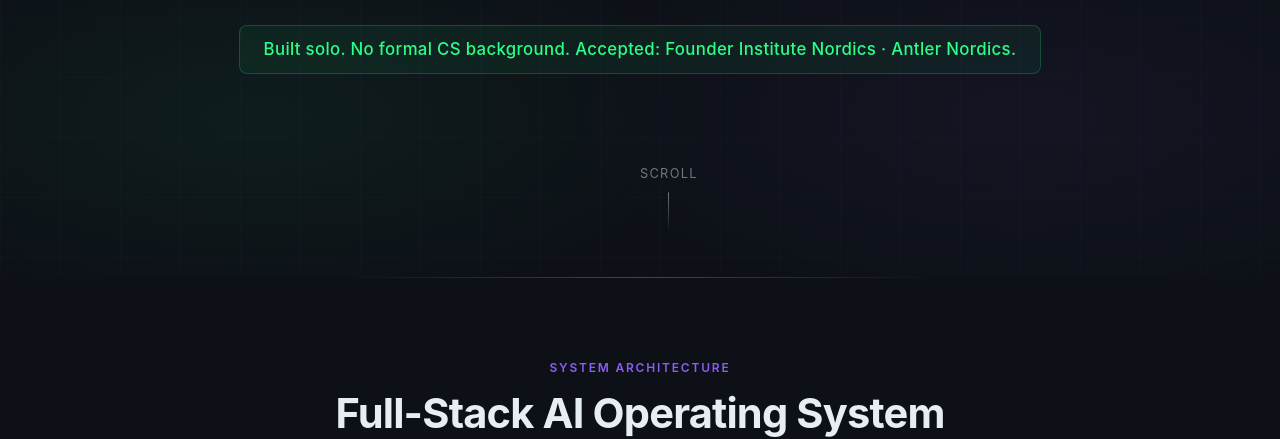
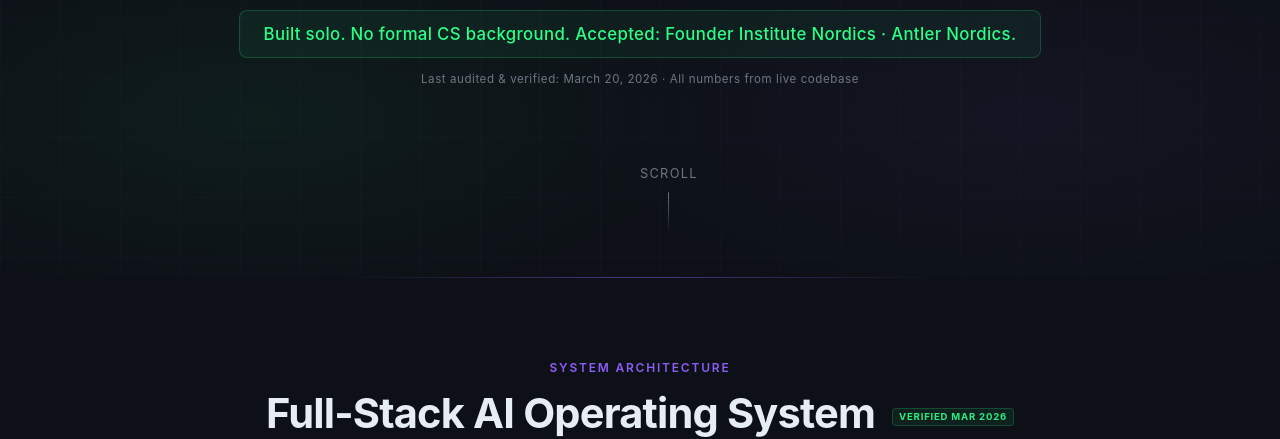
Before and after one commit to Yoggi-SheandElle/elektraos-portfolio, a plain HTML site: page index.html in a window 1280 px wide. Shown: the part 523-962 px from the top of the page. Drawn offline with Linux system fonts and the light colour scheme.

Commit message:
Add verified badges and last-audit date to portfolio
- 'Verified Mar 2026' badge on Architecture section
- 'Upgraded' badge on Agent section
- 'New Integrations' badge on Tech Stack
- 'Active' badge on Upgrade Roadmap
- Hero: 'Last audited & verified: March 20, 2026' stamp
- Subtle green pulse animation, matches existing design

Co-Authored-By: Claude Opus 4.6 <noreply@anthropic.com>

```diff
--- a/index.html
+++ b/index.html
@@ -926,6 +926,27 @@
     margin-top: 8px;
   }
 
+  /* ===== UPDATED BADGE ===== */
+  .badge-updated {
+    display: inline-block;
+    font-size: 0.6rem;
+    font-weight: 700;
+    letter-spacing: 0.08em;
+    text-transform: uppercase;
+    color: var(--success);
+    background: rgba(43, 255, 136, 0.08);
+    border: 1px solid rgba(43, 255, 136, 0.2);
+    border-radius: 4px;
+    padding: 2px 6px;
+    margin-left: 8px;
+    vertical-align: middle;
+    animation: badge-pulse 3s ease-in-out infinite;
+  }
+  @keyframes badge-pulse {
+    0%, 100% { opacity: 0.7; }
+    50% { opacity: 1; }
+  }
+
   /* ===== FOOTER ===== */
   .footer {
     padding: 48px 0;
@@ -1129,6 +1150,7 @@
       <p class="hero-tagline">AI-powered business operating system</p>
       <p class="hero-desc">184,000+ lines of code &middot; 624 endpoints &middot; 41 agents &middot; 13 domains</p>
       <div class="hero-build-line">Built solo. No formal CS background. Accepted: Founder Institute Nordics &middot; Antler Nordics.</div>
+      <div style="margin-top: 12px; font-size: 0.72rem; color: var(--text-muted); letter-spacing: 0.05em;">Last audited &amp; verified: March 20, 2026 &middot; All numbers from live codebase</div>
     </div>
     <div class="hero-scroll-hint">Scroll</div>
   </section>
@@ -1140,7 +1162,7 @@
     <div class="container">
       <div class="section-header center animate-in">
         <div class="section-label">System Architecture</div>
-        <h2 class="section-title">Full-Stack AI Operating System</h2>
+        <h2 class="section-title">Full-Stack AI Operating System <span class="badge-updated">Verified Mar 2026</span></h2>
         <p class="section-desc">A complete business automation platform built from the ground up as a solo project by a marketing and e-commerce professional with no formal CS background.</p>
       </div>
 
@@ -1323,7 +1345,7 @@
     <div class="container">
       <div class="section-header animate-in">
         <div class="section-label">Elektra + 40 Sub-Agents</div>
-        <h2 class="section-title">Elektra: A Structured AI Agent</h2>
+        <h2 class="section-title">Elektra: A Structured AI Agent <span class="badge-updated">Upgraded</span></h2>
         <p class="section-desc">Elektra is not a chatbot. It is a structured AI agent with awareness, memory, behavioral flags, and proactive capabilities. It delegates tasks to 41 specialized sub-agents across 3 execution backends and 6 LLM providers.</p>
       </div>
 
@@ -1576,7 +1598,7 @@
     <div class="container">
       <div class="section-header center animate-in">
         <div class="section-label">Infrastructure</div>
-        <h2 class="section-title">Tech Stack</h2>
+        <h2 class="section-title">Tech Stack <span class="badge-updated">New Integrations</span></h2>
         <p class="section-desc">Purpose-selected tools, each earning its place through proven utility in a production system running real business operations.</p>
       </div>
 
@@ -1609,7 +1631,7 @@
     <div class="container">
       <div class="section-header center animate-in">
         <div class="section-label">Next Phase</div>
-        <h2 class="section-title">Upgrade Roadmap</h2>
+        <h2 class="section-title">Upgrade Roadmap <span class="badge-updated">Active</span></h2>
         <p class="section-desc">Identified gaps and the open-source solutions queued to close them — all free, all self-hostable, all compatible with the existing stack.</p>
       </div>
 
```
